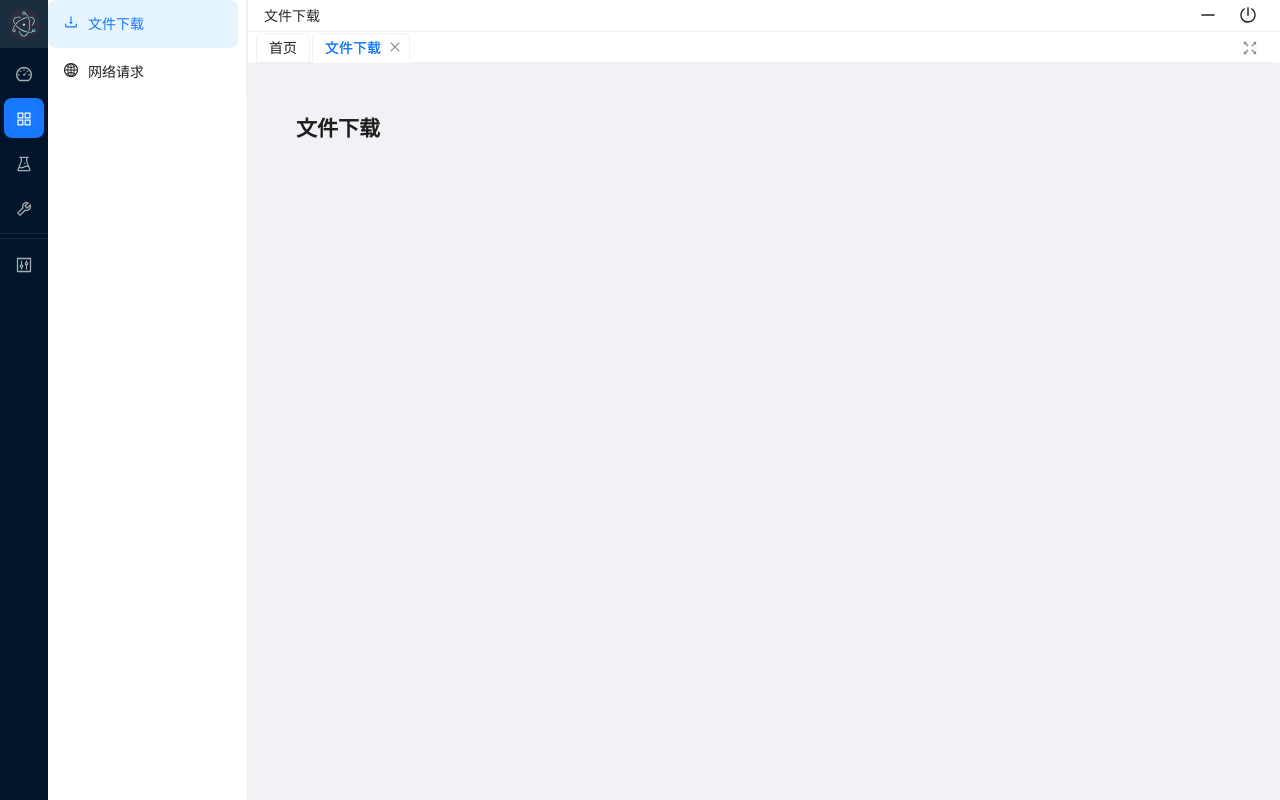
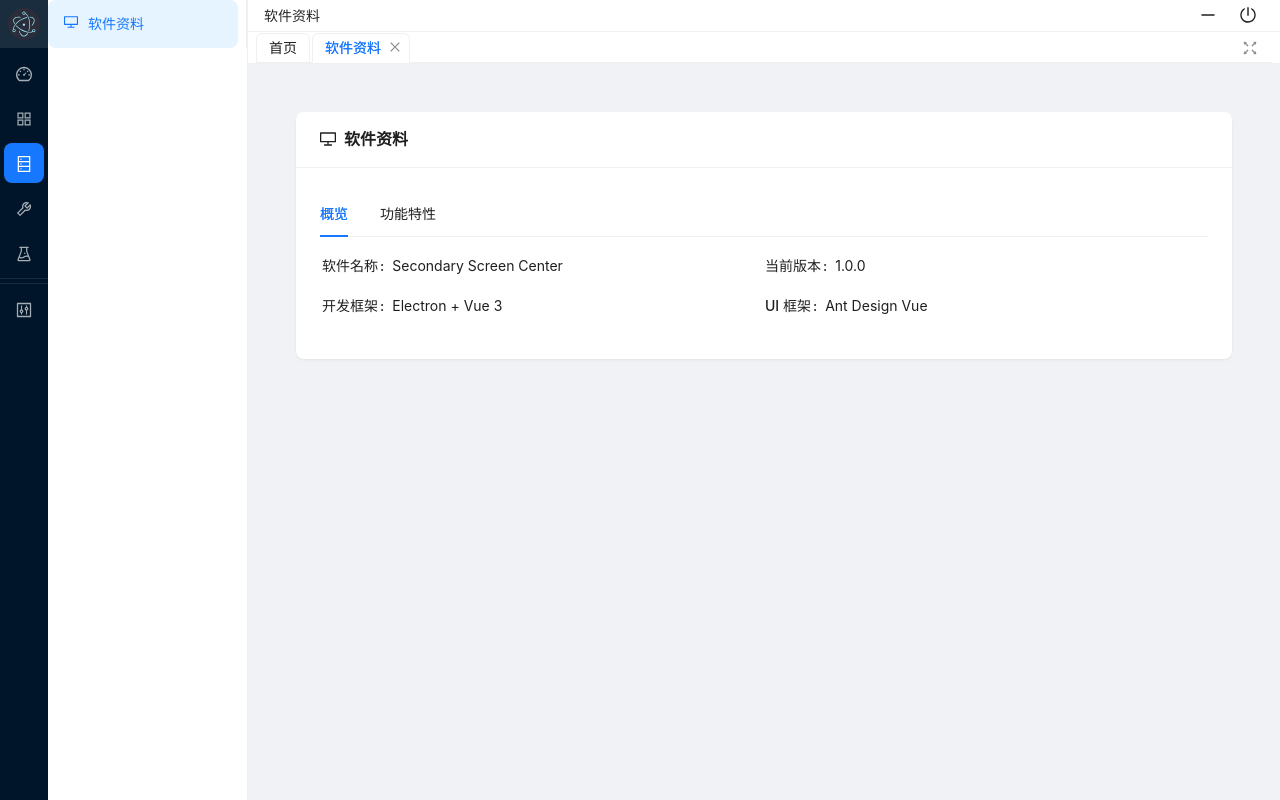
Before and after one commit to xuanbingBank/Secondary-screen-center, a Vue app: page /#/profile/software in a window 1280 px wide. Before the commit this address led to /#/feature/download. Built offline with nearby package versions, Linux system fonts and the light colour scheme.

Commit message:
增加资料库一级分类，调整一级菜单顺序

```diff
--- /dev/null
+++ b/src/renderer/router/modules/profile.ts
@@ -0,0 +1,33 @@
+import { RouteRecordRaw } from 'vue-router';
+import {
+  DatabaseOutlined,
+  DesktopOutlined,
+  ReadOutlined,
+  FileTextOutlined,
+  AppstoreOutlined,
+  ToolOutlined,
+  QuestionCircleOutlined
+} from '@ant-design/icons-vue';
+
+export const profileRoutes: RouteRecordRaw = {
+    path: '/profile',
+    name: 'profile',
+    component: () => import('../../views/primary.vue'),
+    meta: {
+      title: '资料库',
+      icon: DatabaseOutlined,
+      primary: true
+    },
+    redirect: '/profile/software',
+    children: [
+      {
+        path: 'software',
+        name: 'software',
+        component: () => import('../../views/profile/software.vue'),
+        meta: {
+          title: '软件资料',
+          icon: DesktopOutlined
+        }
+      }
+    ]
+};
--- a/src/renderer/router/router-map.ts
+++ b/src/renderer/router/router-map.ts
@@ -4,6 +4,7 @@ import { featureRoute } from './modules/feature';
 import { examplesRoute } from './modules/examples';
 import { toolsRoute } from './modules/tools';
 import { settingRoute } from './modules/setting';
+import { profileRoutes } from './modules/profile';
 
 const routeMap: Array<RouteRecordRaw> = [
   {
@@ -12,8 +13,9 @@ const routeMap: Array<RouteRecordRaw> = [
   },
   homeRoute,
   featureRoute,
+  profileRoutes,
+  toolsRoute,
   examplesRoute,
-  toolsRoute,
   settingRoute
 ];
 
--- /dev/null
+++ b/src/renderer/views/profile/software.vue
@@ -0,0 +1,85 @@
+<template>
+  <div class="software-container">
+    <a-row :gutter="[16, 16]">
+      <a-col :span="24">
+        <a-card :bordered="false">
+          <template #title>
+            <span class="card-title">
+              <desktop-outlined /> 软件资料
+            </span>
+          </template>
+          <a-tabs v-model:activeKey="activeKey">
+            <a-tab-pane key="overview" tab="概览">
+              <a-descriptions :column="2">
+                <a-descriptions-item label="软件名称">Secondary Screen Center</a-descriptions-item>
+                <a-descriptions-item label="当前版本">1.0.0</a-descriptions-item>
+                <a-descriptions-item label="开发框架">Electron + Vue 3</a-descriptions-item>
+                <a-descriptions-item label="UI 框架">Ant Design Vue</a-descriptions-item>
+              </a-descriptions>
+            </a-tab-pane>
+            <a-tab-pane key="features" tab="功能特性">
+              <a-list :split="false">
+                <a-list-item>
+                  <template #actions>
+                    <a-tag color="blue">已实现</a-tag>
+                  </template>
+                  <a-list-item-meta title="多屏幕管理">
+                    <template #description>支持多个副屏的管理和控制</template>
+                  </a-list-item-meta>
+                </a-list-item>
+                <a-list-item>
+                  <template #actions>
+                    <a-tag color="blue">已实现</a-tag>
+                  </template>
+                  <a-list-item-meta title="窗口管理">
+                    <template #description>支持窗口的拖拽、缩放和全屏</template>
+                  </a-list-item-meta>
+                </a-list-item>
+              </a-list>
+            </a-tab-pane>
+          </a-tabs>
+        </a-card>
+      </a-col>
+    </a-row>
+  </div>
+</template>
+
+<script setup lang="ts">
+import { ref } from 'vue';
+import { DesktopOutlined } from '@ant-design/icons-vue';
+
+const activeKey = ref('overview');
+</script>
+
+<style scoped>
+.software-container {
+  padding: 24px;
+  background: #f0f2f5;
+  min-height: 100%;
+}
+
+.card-title {
+  display: flex;
+  align-items: center;
+  gap: 8px;
+  font-size: 16px;
+}
+
+:deep(.ant-descriptions-item-label) {
+  font-weight: 500;
+}
+
+:deep(.ant-list-item) {
+  padding: 12px 0;
+}
+
+:deep(.ant-list-item-meta-title) {
+  margin-bottom: 4px;
+  font-size: 14px;
+  font-weight: 500;
+}
+
+:deep(.ant-list-item-meta-description) {
+  font-size: 13px;
+}
+</style>
```
Also changed, not shown: src/renderer/components.d.ts (+10 -0 lines).
